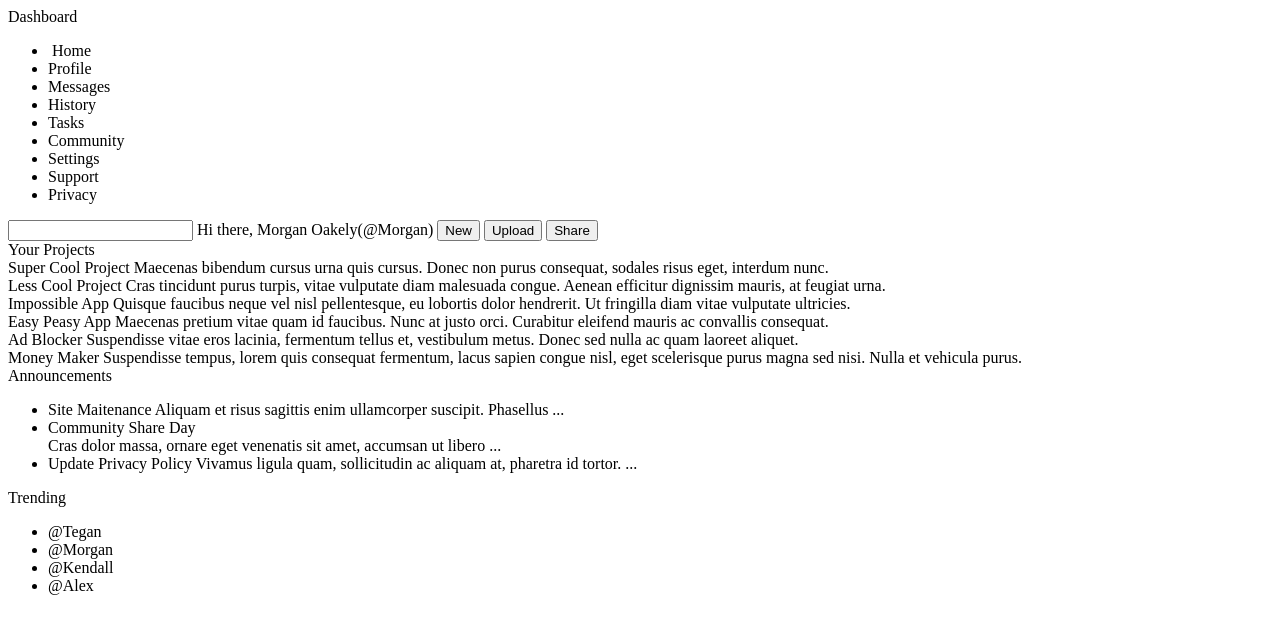
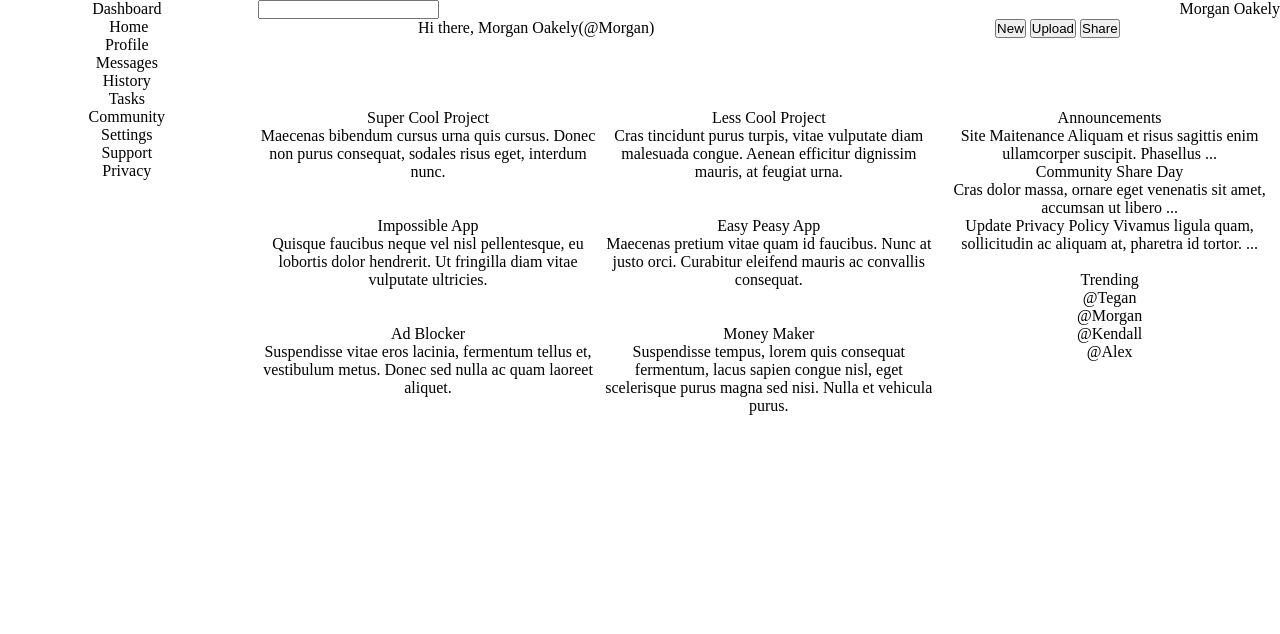
Before and after one commit to mountainflock/admin_dashboard, a plain HTML site: page index.html in a window 1280 px wide. Drawn offline with Linux system fonts and the light colour scheme.

Commit message:
Add basic layout

```diff
--- a/index.html
+++ b/index.html
@@ -4,6 +4,8 @@
     <meta charset="UTF-8" />
     <meta http-equiv="X-UA-Compatible" content="IE=edge" />
     <meta name="viewport" content="width=device-width, initial-scale=1.0" />
+    <link rel="stylesheet" href="style.css" />
+
     <title>Dashboard</title>
   </head>
   <body>
@@ -23,71 +25,94 @@
         </ul>
       </div>
       <div class="header">
+        <div class="upper-header">
           <form>
             <input type="search" />
+          </form>
+          <img src="" alt="" /><img src="" alt="" />
+          Morgan Oakely
+        </div>
+        <div class="lower-header">
           <span><img src="" alt="" />Hi there, Morgan Oakely(@Morgan)</span>
+          <div class="buttons">
               <button type="button">New</button>
               <button type="button">Upload</button>
               <button type="button">Share</button>
-        </form>
           </div>
+        </div>
+      </div>
+
       <div class="main-content">
-        <div>
-          Your Projects
-
+        <div class="projects">
             <div class="project">
-            Super Cool Project Maecenas bibendum cursus urna quis cursus. Donec
-            non purus consequat, sodales risus eget, interdum nunc.
+              <p>Super Cool Project</p>
+              <p>
+                Maecenas bibendum cursus urna quis cursus. Donec non purus
+                consequat, sodales risus eget, interdum nunc.
+              </p>
               <img src="" alt="" /><img src="" alt="" /><img src="" alt="" />
             </div>
             <div class="project">
-            Less Cool Project Cras tincidunt purus turpis, vitae vulputate diam
-            malesuada congue. Aenean efficitur dignissim mauris, at feugiat
-            urna.<img src="" alt="" /><img src="" alt="" /><img src="" alt="" />
-          </div>
-          <div class="project">
-            Impossible App Quisque faucibus neque vel nisl pellentesque, eu
-            lobortis dolor hendrerit. Ut fringilla diam vitae vulputate
-            ultricies.<img src="" alt="" /><img src="" alt="" /><img
-              src=""
-              alt=""
-            />
-          </div>
-          <div class="project">
-            Easy Peasy App Maecenas pretium vitae quam id faucibus. Nunc at
-            justo orci. Curabitur eleifend mauris ac convallis consequat.
+              <p>Less Cool Project</p>
+              <p>
+                Cras tincidunt purus turpis, vitae vulputate diam malesuada
+                congue. Aenean efficitur dignissim mauris, at feugiat urna.
+              </p>
               <img src="" alt="" /><img src="" alt="" /><img src="" alt="" />
             </div>
             <div class="project">
-            Ad Blocker Suspendisse vitae eros lacinia, fermentum tellus et,
-            vestibulum metus. Donec sed nulla ac quam laoreet aliquet.
+              <p>Impossible App</p>
+              <p>
+                Quisque faucibus neque vel nisl pellentesque, eu lobortis dolor
+                hendrerit. Ut fringilla diam vitae vulputate ultricies.
+              </p>
               <img src="" alt="" /><img src="" alt="" /><img src="" alt="" />
             </div>
             <div class="project">
-            Money Maker Suspendisse tempus, lorem quis consequat fermentum,
-            lacus sapien congue nisl, eget scelerisque purus magna sed nisi.
-            Nulla et vehicula purus. <img src="" alt="" /><img
-              src=""
-              alt=""
-            /><img src="" alt="" />
+              <p>Easy Peasy App</p>
+              <p>
+                Maecenas pretium vitae quam id faucibus. Nunc at justo orci.
+                Curabitur eleifend mauris ac convallis consequat.
+              </p>
+              <img src="" alt="" /><img src="" alt="" /><img src="" alt="" />
+            </div>
+            <div class="project">
+              <p>Ad Blocker</p>
+              <p>
+                Suspendisse vitae eros lacinia, fermentum tellus et, vestibulum
+                metus. Donec sed nulla ac quam laoreet aliquet.
+              </p>
+              <img src="" alt="" /><img src="" alt="" /><img src="" alt="" />
+            </div>
+            <div class="project">
+              <p>Money Maker</p>
+              <p>
+                Suspendisse tempus, lorem quis consequat fermentum, lacus sapien
+                congue nisl, eget scelerisque purus magna sed nisi. Nulla et
+                vehicula purus.
+              </p>
+              <img src="" alt="" /><img src="" alt="" /><img src="" alt="" />
             </div>
         </div>
-
-        <div>Announcements</div>
+        <div class="announcements-trending">
+          <div class="announcements">
+            Announcements
             <ul>
               <li>
-            Site Maitenance Aliquam et risus sagittis enim ullamcorper suscipit.
-            Phasellus ...
+                Site Maitenance Aliquam et risus sagittis enim ullamcorper
+                suscipit. Phasellus ...
               </li>
               <li>Community Share Day</li>
-          Cras dolor massa, ornare eget venenatis sit amet, accumsan ut libero
-          ...
+              Cras dolor massa, ornare eget venenatis sit amet, accumsan ut
+              libero ...
               <li>
-            Update Privacy Policy Vivamus ligula quam, sollicitudin ac aliquam
-            at, pharetra id tortor. ...
+                Update Privacy Policy Vivamus ligula quam, sollicitudin ac
+                aliquam at, pharetra id tortor. ...
               </li>
             </ul>
-        <div>
+          </div>
+
+          <div class="trending">
             Trending
             <ul class="trending-list">
               <li><img src="" alt="" />@Tegan</li>
--- a/style.css
+++ b/style.css
@@ -0,0 +1,77 @@
+* {
+  margin: 0;
+  padding: 0;
+}
+
+.container {
+  text-align: center;
+  display: grid;
+  grid-template-columns: 1fr 4fr;
+  grid-template-rows: repeat(4, 1fr);
+  gap: 4px;
+}
+
+.sidebar {
+  grid-column: 1/2;
+  grid-row: 1/5;
+}
+
+.header {
+  grid-column: 2/5;
+  grid-row: 1/2;
+}
+
+.upper-header {
+  display: flex;
+  justify-content: space-between;
+  gap: 20px;
+}
+
+.buttons {
+}
+
+input {
+  align-self: self-start;
+}
+
+.lower-header {
+  display: flex;
+  justify-content: space-around;
+  gap: 20px;
+}
+
+.main-content {
+  display: grid;
+  grid-template-columns: repeat(3, 1fr);
+  grid-template-rows: repeat(3, 1fr);
+  grid-column: 2/5;
+  grid-row: 2/5;
+}
+
+.projects {
+  display: grid;
+  grid-template-columns: repeat(2, 1fr);
+  grid-template-rows: repeat(3, 1fr);
+  grid-column: 1/3;
+  grid-row: 1/4;
+}
+
+.announcements-trending {
+  display: grid;
+  grid-template-rows: repeat(2, 1fr);
+  grid-template-columns: 1fr;
+  grid-column: 3/4;
+  grid-row: 1/4;
+}
+
+.announcements {
+  grid-row: 1/2;
+}
+
+.trending {
+  grid-row: 2/3;
+}
+
+li {
+  list-style-type: none;
+}
```
Lines whose indentation alone changed are shown as unchanged.
